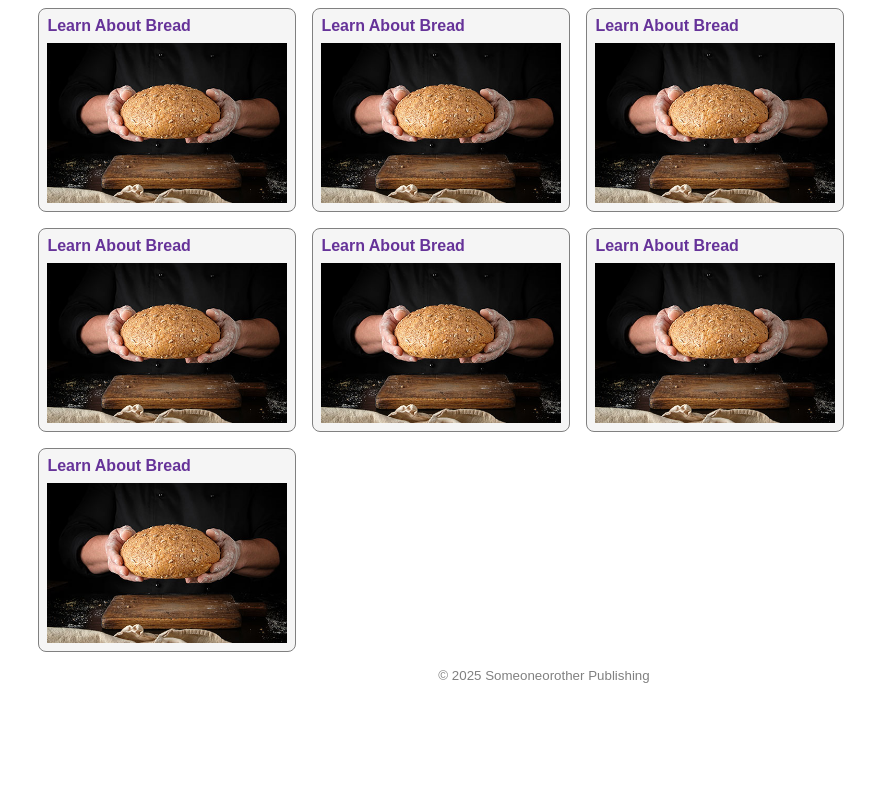
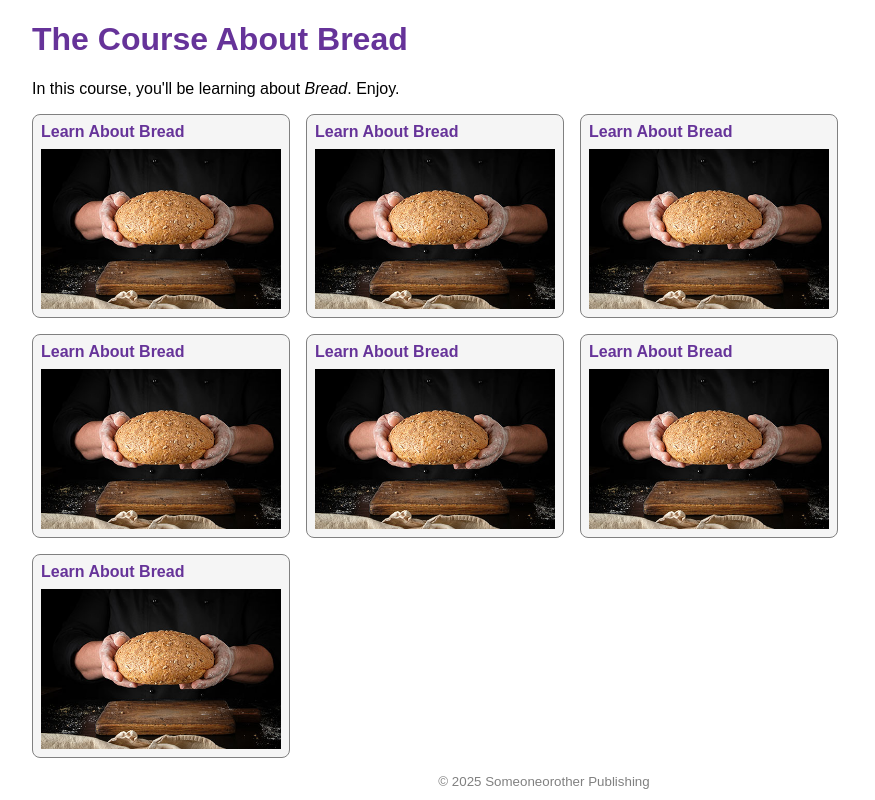
Before and after one commit to Omega0x013/demo, a plain HTML site: page index.html in a window 1280 px wide. Shown: the whole page, without its empty margins (96-971 px from the left). Drawn offline with Linux system fonts and the light colour scheme.

Commit message:
feat: changed content spacing system

```diff
--- a/index.html
+++ b/index.html
@@ -4,6 +4,10 @@
 <link rel="icon" href="bulb.svg">
 <link rel="stylesheet" href="style.css">
 <!-- -->
+<header>
+  <h1>The Course About Bread</h1>
+  In this course, you'll be learning about <i>Bread</i>. Enjoy.
+</header>
 <main>
   <article class="tile">
     <a href="bread/">
--- a/style.css
+++ b/style.css
@@ -6,26 +6,39 @@
     font-family: Arial, Helvetica, sans-serif;
   }
 
-  :is(main, footer) {
+  :is(main) {
     display: flex;
     flex-flow: row wrap;
     gap: 1em;
   }
 
-  main {
+  :is(body, footer) {
+    display: flex;
+    flex-flow: column wrap;
+    gap: 1em;
+  }
+
+  body {
+    max-width: 80rem;
+    margin: 0 auto;
     padding: 0 10%;
   }
 
   @media (max-width: 20em) {
-    main {
+    body {
       padding: 0 0;
     }
   }
 
+  header {
+    h1 {
+      color: var(--primary);
+    }
+  }
+
   footer {
-    justify-content: center;
+    align-items: center;
     color: grey;
-    margin-top: 1em;
   }
 
   article.tile {
```
